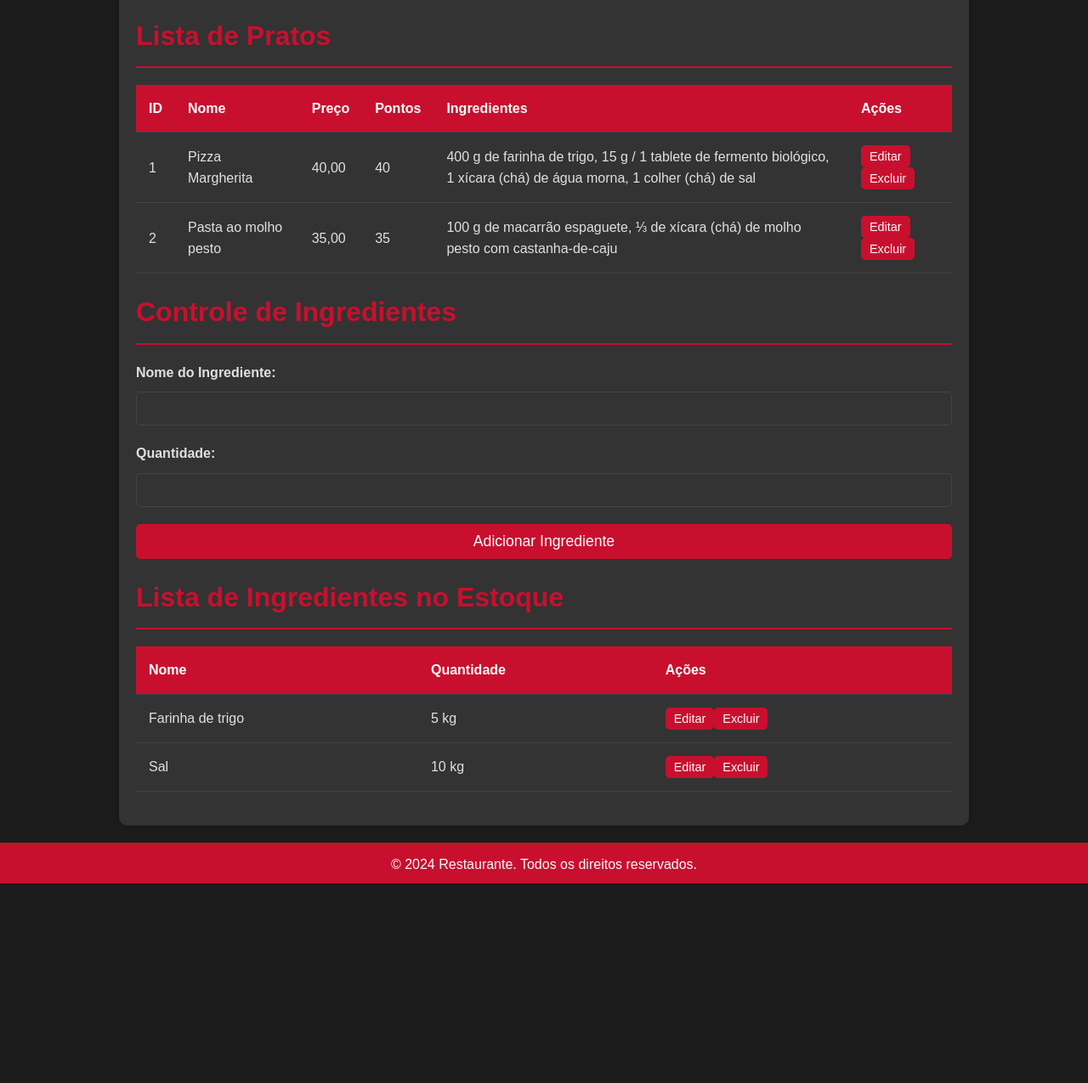
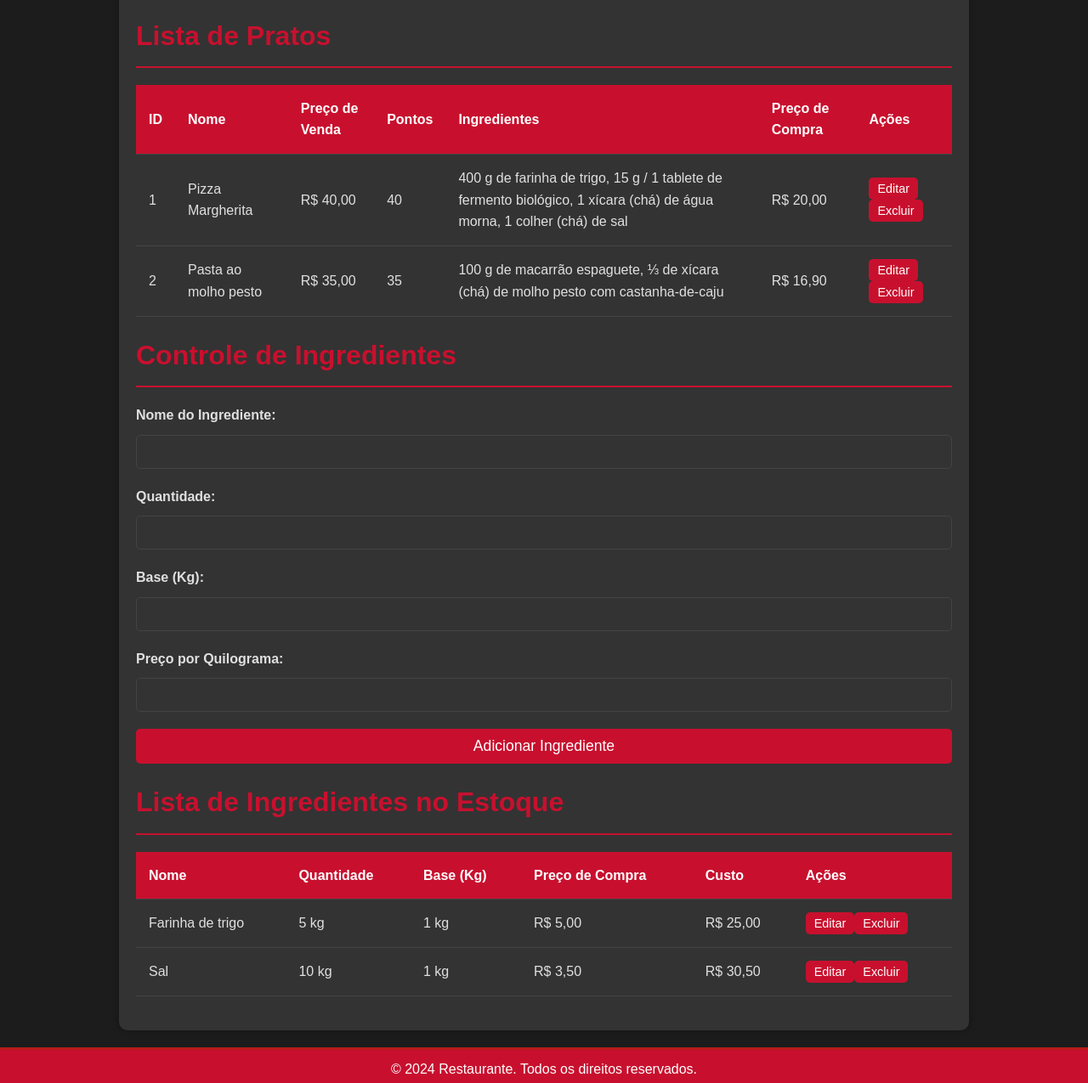
Before and after one commit to Jamilehassen/Trab_ES1, a plain HTML site: page produtos.html in a window 1280 px wide. Shown: the part 712-1987 px from the top of the page at 85% size. Before the commit the page ends 1752 px from the top, so only its background shows below. Drawn offline with Linux system fonts and the light colour scheme.

Commit message:
primeiro commit_5

```diff
--- a/produtos.html
+++ b/produtos.html
@@ -40,9 +40,10 @@
                     <tr>
                         <th>ID</th>
                         <th>Nome</th>
-                        <th>Preço</th>
+                        <th>Preço de Venda</th>
                         <th>Pontos</th>
                         <th>Ingredientes</th>
+                        <th>Preço de Compra</th>
                         <th>Ações</th>
                     </tr>
                 </thead>
@@ -51,17 +52,19 @@
                     <tr>
                         <td>1</td>
                         <td>Pizza Margherita</td>
-                        <td>40,00</td>
+                        <td>R$ 40,00</td>
                         <td>40</td>
                         <td>400 g de farinha de trigo, 15 g / 1 tablete de fermento biológico, 1 xícara (chá) de água morna, 1 colher (chá) de sal</td>
+                        <td>R$ 20,00</td>
                         <td><button>Editar</button><button>Excluir</button></td>
                     </tr>
                     <tr>
                         <td>2</td>
                         <td>Pasta ao molho pesto</td>
-                        <td>35,00</td>
+                        <td>R$ 35,00</td>
                         <td>35</td>
                         <td>100 g de macarrão espaguete, ⅓ de xícara (chá) de molho pesto com castanha-de-caju</td>
+                        <td>R$ 16,90</td>
                         <td><button>Editar</button><button>Excluir</button></td>
                     </tr>
                 </tbody>
@@ -75,6 +78,10 @@
                 <input type="text" id="nome-ingrediente" required>
                 <label for="quantidade-ingrediente">Quantidade:</label>
                 <input type="number" id="quantidade-ingrediente" required>
+                <label for="base">Base (Kg):</label>
+                <input type="number" id="base" required>
+                <label for="fornecedor">Preço por Quilograma:</label>
+                <input type="number" id="fornecedor" required>
                 <button type="submit">Adicionar Ingrediente</button>
             </form>
 
@@ -84,6 +91,9 @@
                     <tr>
                         <th>Nome</th>
                         <th>Quantidade</th>
+                        <th>Base (Kg)</th>
+                        <th>Preço de Compra</th>
+                        <th>Custo</th>
                         <th>Ações</th>
                     </tr>
                 </thead>
@@ -92,11 +102,17 @@
                     <tr>
                         <td>Farinha de trigo</td>
                         <td>5 kg</td>
+                        <td>1 kg</td>
+                        <td>R$ 5,00</td>
+                        <td>R$ 25,00</td>
                         <td><button>Editar</button><button>Excluir</button></td>
                     </tr>
                     <tr>
                         <td>Sal</td>
                         <td>10 kg</td>
+                        <td>1 kg</td>
+                        <td>R$ 3,50</td>
+                        <td>R$ 30,50</td>
                         <td><button>Editar</button><button>Excluir</button></td>
                     </tr>
                 </tbody>
```
Also changed, not shown: clientes.html (+1 -1 lines), historico.html (+9 -2 lines), pedidos.html (+14 -0 lines), 1 other file.
